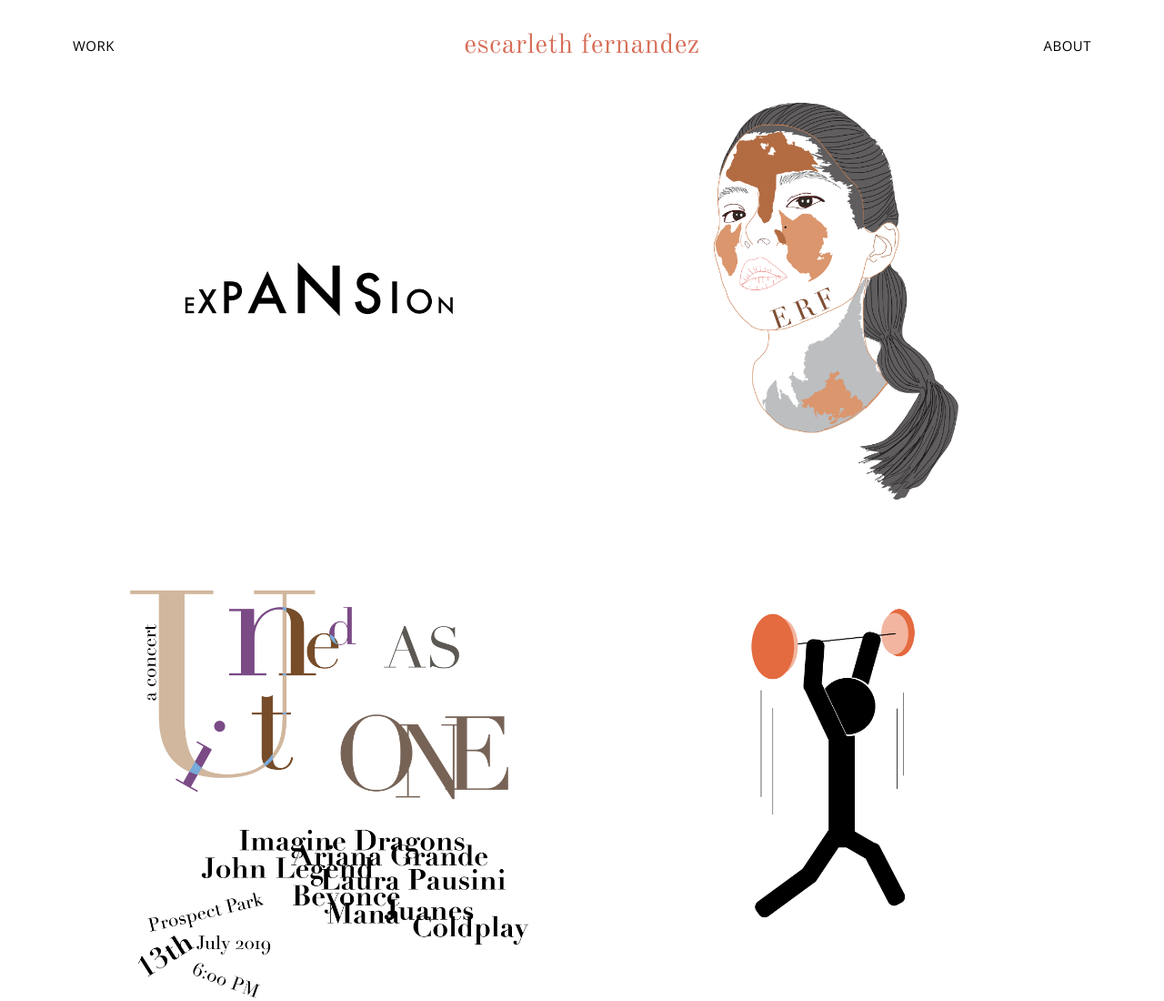
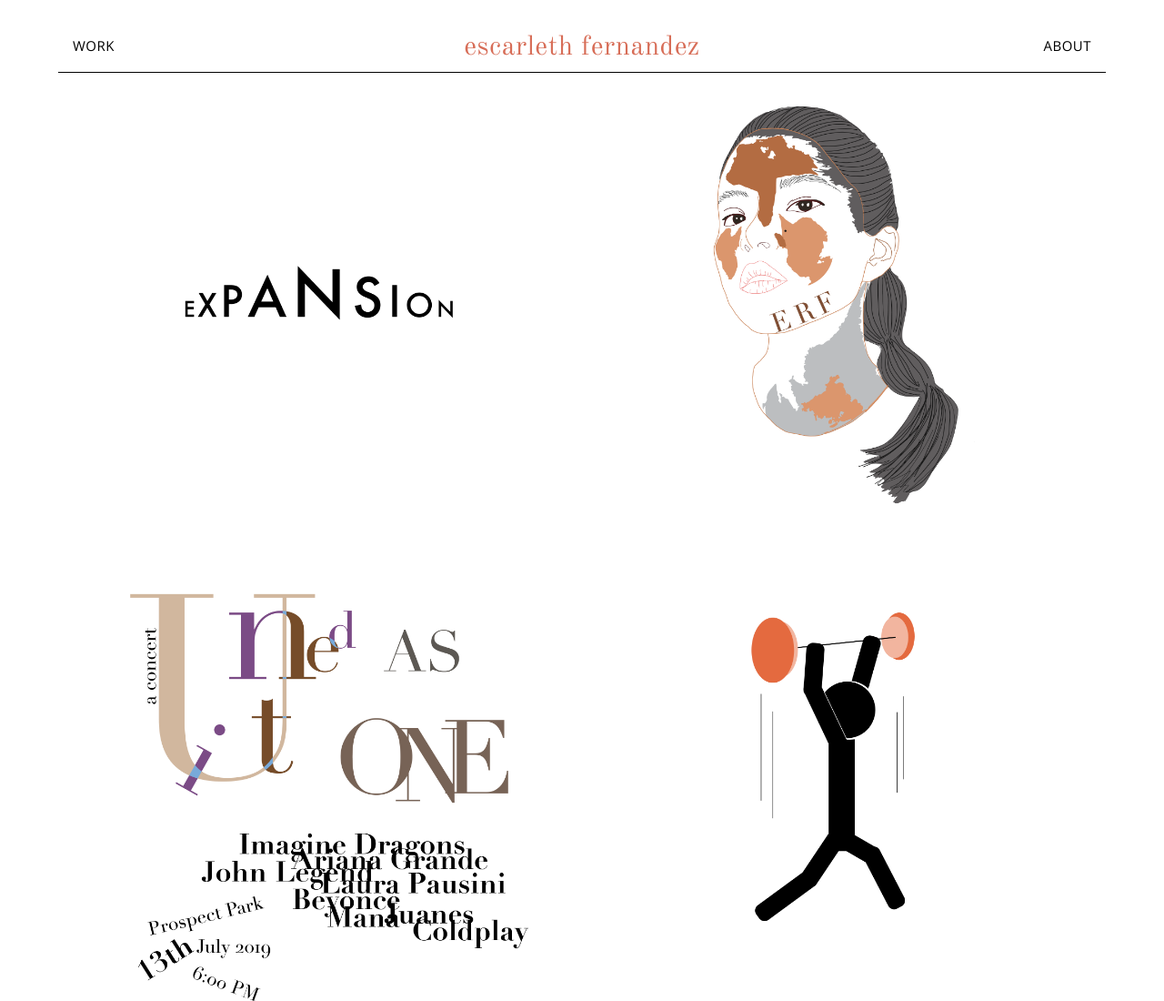
Before and after one commit to ef656/final-project--spring-2019--web-programming, a website: page dev/index.html in a window 1280 px wide. Shown: the top 1100 px of the page at 91% size. Drawn offline with nearby package versions, Linux system fonts and the light colour scheme.

Commit message:
added line to separate nav bar and content

```diff
--- a/dev/index.html
+++ b/dev/index.html
@@ -15,6 +15,9 @@
   <a href="#news">WORK</a>
     <div class="topnav-right">
     <a href="#search">ABOUT</a>
+  </div>
+  <div class="line">
+
   </div>
 
 </div>
--- a/dev/styles/style.css
+++ b/dev/styles/style.css
@@ -62,6 +62,11 @@ body {
     transform: none;
   }
 }
+
+.line {
+  height: 55px;
+  border-bottom: 1px solid black;
+}
 .flex-container {
   display: flex;
   flex-wrap: nowrap;
```
